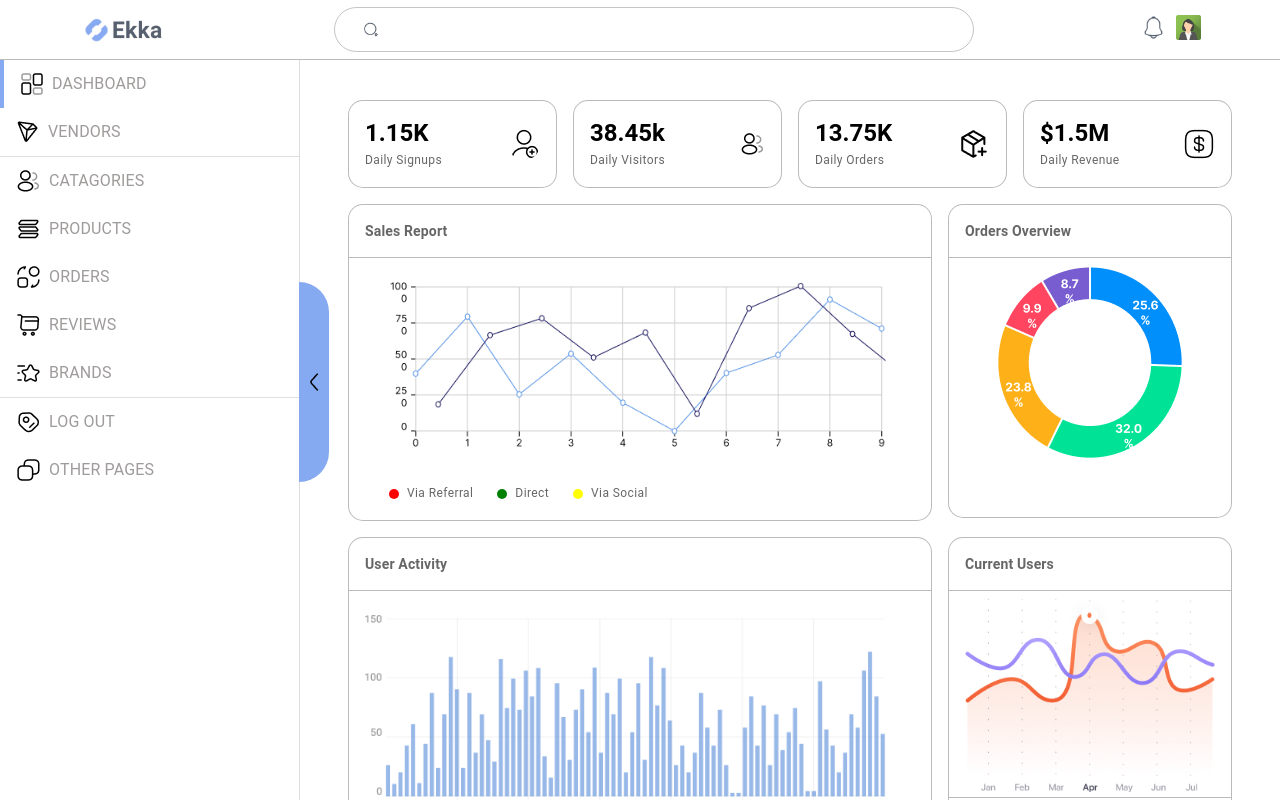
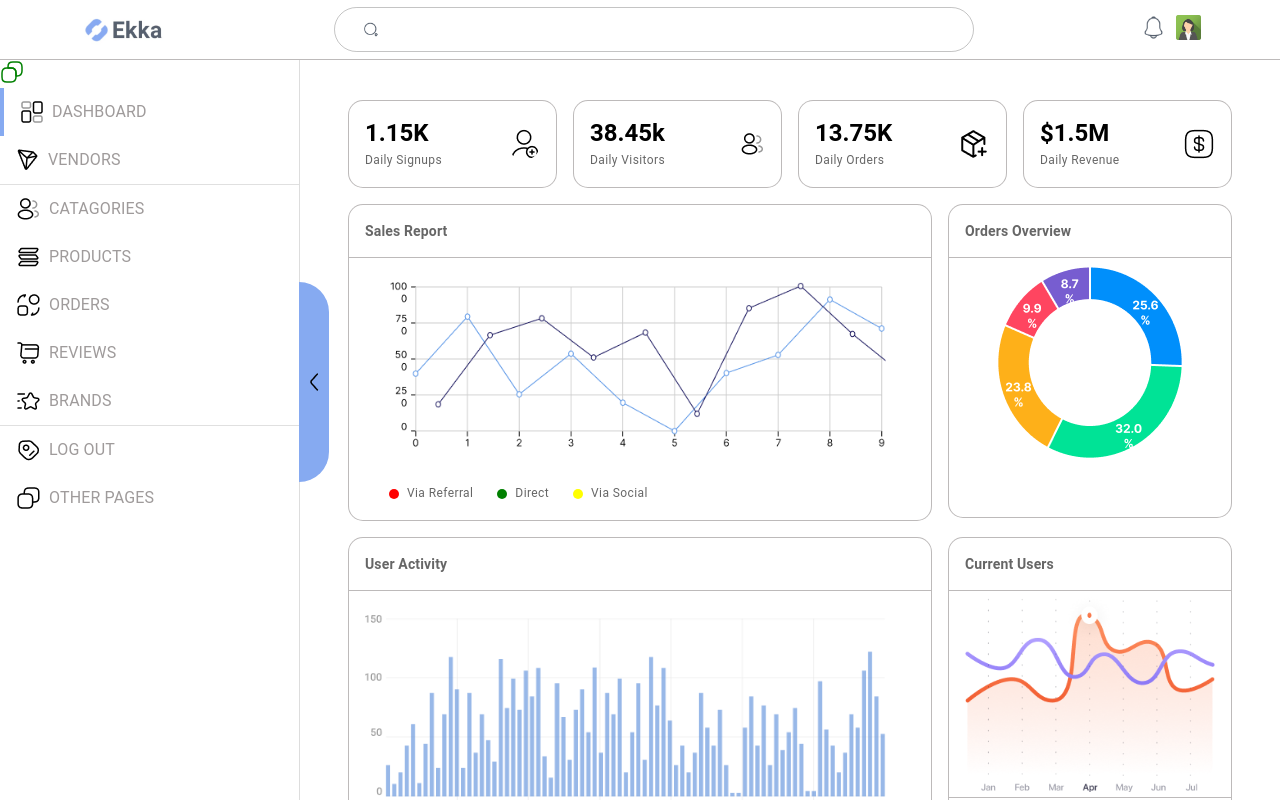
Before and after one commit to abidali671/e-store-dashboard, a React (Create React App) app: page /dashboard in a window 1280 px wide. Built offline with nearby package versions, Linux system fonts and the light colour scheme.

Commit message:
react icon component

```diff
--- /dev/null
+++ b/src/assests/icons/copy.tsx
@@ -0,0 +1,30 @@
+import * as React from 'react';
+import { SVGProps } from 'react';
+
+const Copy = (props: SVGProps<SVGSVGElement>) => (
+	<svg
+		color='#000'
+		width={24}
+		height={24}
+		fill='none'
+		xmlns='http://www.w3.org/2000/svg'
+		{...props}
+	>
+		<path
+			d='M16 12.9v4.2c0 3.5-1.4 4.9-4.9 4.9H6.9C3.4 22 2 20.6 2 17.1v-4.2C2 9.4 3.4 8 6.9 8h4.2c3.5 0 4.9 1.4 4.9 4.9Z'
+			stroke='currentColor'
+			strokeWidth={1.5}
+			strokeLinecap='round'
+			strokeLinejoin='round'
+		/>
+		<path
+			d='M22 6.9v4.2c0 3.5-1.4 4.9-4.9 4.9H16v-3.1C16 9.4 14.6 8 11.1 8H8V6.9C8 3.4 9.4 2 12.9 2h4.2C20.6 2 22 3.4 22 6.9Z'
+			stroke='currentColor'
+			strokeWidth={1.5}
+			strokeLinecap='round'
+			strokeLinejoin='round'
+		/>
+	</svg>
+);
+
+export default Copy;
--- /dev/null
+++ b/src/assests/icons/index.ts
@@ -0,0 +1 @@
+export { default as Copy } from './copy';
--- a/src/components/sidebar/index.tsx
+++ b/src/components/sidebar/index.tsx
@@ -1,6 +1,7 @@
 import React, { useState } from 'react';
 import { Box, Divider, ListItem, ListItemButton, ListItemText } from '@mui/material';
 import { SideItemT, sideListItems } from '../../data/app.data';
+import { Copy } from '@assests/icons';
 import arrowleft2 from '@assests/arrowleft2.png';
 import * as styles from './sidebar.styles';
 
@@ -15,6 +16,7 @@ const Sidebar = ({
 
 	return (
 		<Box sx={styles.sideListWrapper}>
+			<Copy color='green' />
 			{sideListItems.map((item: SideItemT) => {
 				return (
 					<React.Fragment key={item.id}>
```
